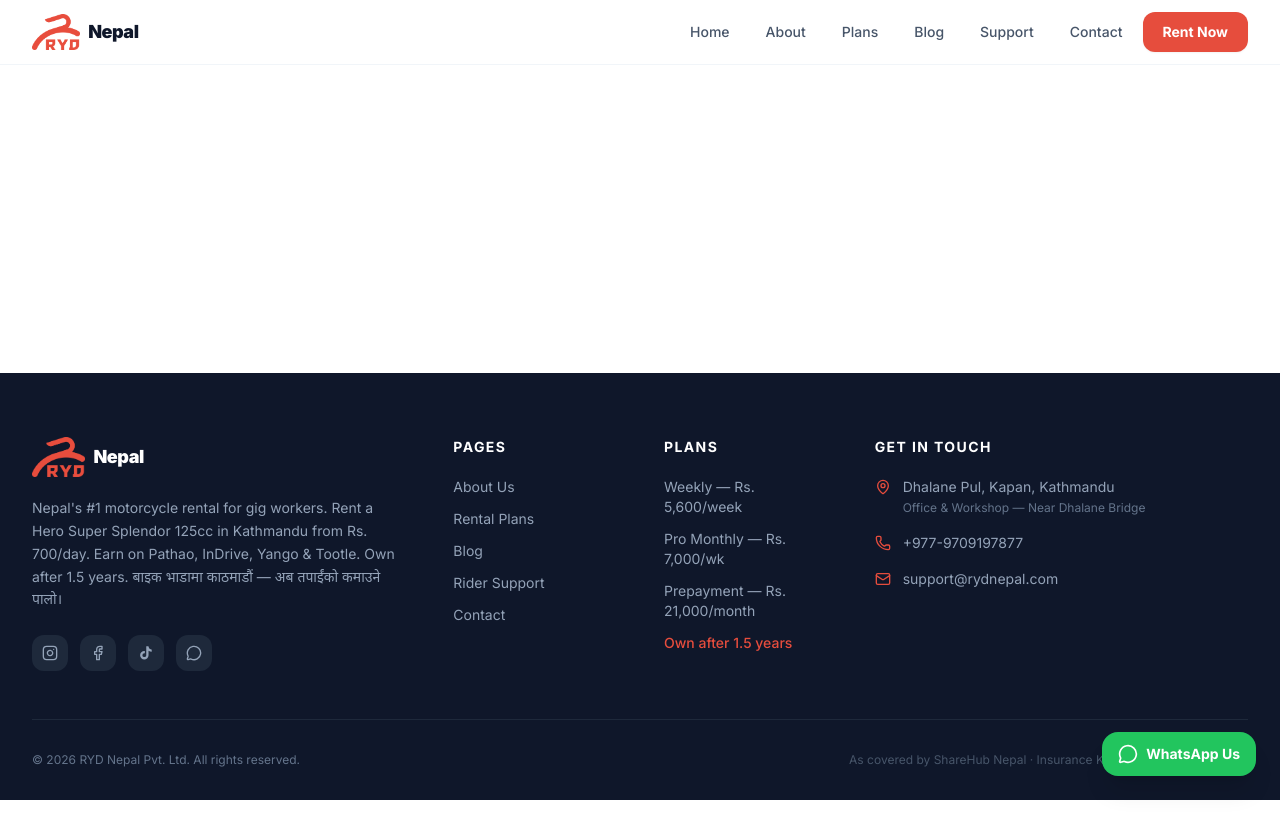
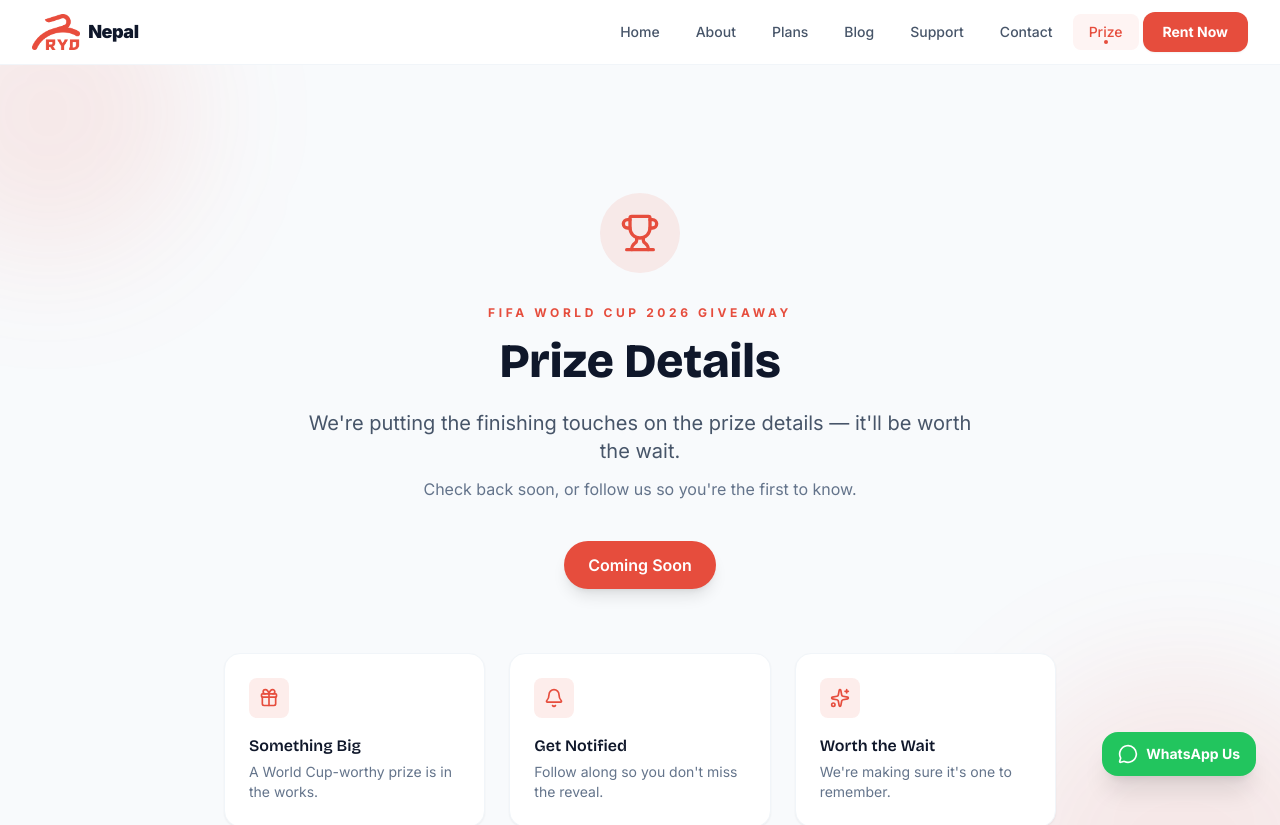
Before and after one commit to abhisekhkhatiwada/RYD-Nepal, a React (Vite) app: page /prize in a window 1280 px wide. Shown: the top 825 px of the page. Before the commit the page ends 800 px from the top, so only its background shows below. Built offline with nearby package versions, Linux system fonts and the light colour scheme.

Commit message:
feat: Prize page added and wc blog updated

```diff
--- a/App.tsx
+++ b/App.tsx
@@ -10,6 +10,7 @@
 import Contact from './pages/Contact';
 import BlogIndex from './pages/BlogIndex';
 import BlogPost from './pages/BlogPost';
+import Prize from './pages/Prize';
 
 const Navbar = () => {
   const [isOpen, setIsOpen] = useState(false);
@@ -33,6 +34,7 @@
     { name: 'Blog', path: '/blog' },
     { name: 'Support', path: '/support' },
     { name: 'Contact', path: '/contact' },
+    { name: 'Prize', path: '/prize' }
   ];
 
   const isActive = (path: string) =>
@@ -268,6 +270,7 @@
             <Route path="/services" element={<Services />} />
             <Route path="/blog" element={<BlogIndex />} />
             <Route path="/blog/:slug" element={<BlogPost />} />
+            <Route path="/prize" element={<Prize />} />
             <Route path="/support" element={<Support />} />
             <Route path="/contact" element={<Contact />} />
           </Routes>
--- a/pages/BlogIndex.tsx
+++ b/pages/BlogIndex.tsx
@@ -38,7 +38,7 @@
     tag: 'Giveaway & Events',
     tagNe: 'गिभअवे र कार्यक्रम',
     cover: '/og/predict-win-worldcup.jpg',
-    hidden: true, // unpublish flag — set to false (or delete) to go live
+    // hidden: true, // unpublish flag — set to false (or delete) to go live
   },
   {
     slug: 'how-to-become-pathao-rider-without-bike',
--- a/pages/BlogPredictWin.tsx
+++ b/pages/BlogPredictWin.tsx
@@ -59,11 +59,11 @@
 
 // [stage EN, stage NE, dates EN, dates NE]
 const SCHEDULE_ROWS: [string, string, string, string][] = [
-  ['Round of 16', 'राउन्ड अफ १६', 'July 4–7, 2026', 'जुलाई ४–७, २०२६'],
-  ['Quarter Finals', 'क्वाटर फाइनल', 'July 9–11, 2026', 'जुलाई ९–११, २०२६'],
-  ['Semi Finals', 'सेमी फाइनल', 'July 14–15, 2026', 'जुलाई १४–१५, २०२६'],
-  ['Third-Place Match', 'तेस्रो स्थानको खेल', 'July 18, 2026', 'जुलाई १८, २०२६'],
-  ['Final — MetLife Stadium, New Jersey', 'फाइनल — मेटलाइफ स्टेडियम, न्यू जर्सी', 'July 19, 2026', 'जुलाई १९, २०२६'],
+  ['Round of 16', 'राउन्ड अफ १६', 'July 4–8, 2026', 'जुलाई ४–८, २०२६'],
+  ['Quarter Finals', 'क्वाटर फाइनल', 'July 10–12, 2026', 'जुलाई १०–१२, २०२६'],
+  ['Semi Finals', 'सेमी फाइनल', 'July 15–16, 2026', 'जुलाई १५–१६, २०२६'],
+  ['Third-Place Match', 'तेस्रो स्थानको खेल', 'July 19, 2026', 'जुलाई १९, २०२६'],
+  ['Final — MetLife Stadium, New Jersey', 'फाइनल — मेटलाइफ स्टेडियम, न्यू जर्सी', 'July 20, 2026', 'जुलाई २०, २०२६'],
 ];
 
 const STEPS: [React.ComponentType<{ className?: string }>, string, string, string, string][] = [
@@ -311,7 +311,9 @@
             <thead>
               <tr className="bg-primary text-white">
                 <th className="text-left px-5 py-4 rounded-tl-2xl font-bold">{en ? 'Stage' : 'चरण'}</th>
-                <th className="text-left px-5 py-4 rounded-tr-2xl font-bold">{en ? 'Dates' : 'मिति'}</th>
+                <th className="text-left px-5 py-4 rounded-tr-2xl font-bold">
+                  {en ? 'Dates (Nepal Time)' : 'मिति (नेपाल समय अनुसार)'}
+                </th>
               </tr>
             </thead>
             <tbody>
@@ -381,10 +383,9 @@
         {/* Fine print */}
         <p className="text-xs text-slate-400 leading-relaxed mb-10">
           {en
-            ? 'This giveaway is organised by RYD Nepal Pvt. Ltd. and is not sponsored, endorsed, or administered by FIFA, Meta, or TikTok. Prizes are paid in Nepali Rupees. Winners are contacted through the platform they entered on and announced publicly on RYD Nepal\'s pages. RYD Nepal reserves the right to amend giveaway terms; any changes will be announced on the official pages.'
-            : 'यो गिभअवे RYD Nepal Pvt. Ltd. द्वारा आयोजित हो र FIFA, Meta वा TikTok द्वारा प्रायोजित वा व्यवस्थित होइन। पुरस्कार नेपाली रुपैयाँमा दिइन्छ। विजेतालाई उनीहरूले भाग लिएकै प्लेटफर्ममार्फत सम्पर्क गरिन्छ र RYD Nepal का पेजमा सार्वजनिक घोषणा गरिन्छ। गिभअवेका सर्त परिमार्जन गर्ने अधिकार RYD Nepal मा सुरक्षित छ; कुनै परिवर्तन आधिकारिक पेजमा घोषणा गरिनेछ।'}
+          ? 'This giveaway is organised by RYD Nepal Pvt. Ltd. and is not sponsored, endorsed, or administered by FIFA, Meta, or TikTok. Prizes are paid in Nepali Rupees and are subject to applicable TDS as per the prevailing Government of Nepal regulations. Winners are contacted through the platform they entered on and announced publicly on RYD Nepal\'s pages. RYD Nepal reserves the right to amend giveaway terms; any changes will be announced on the official pages.'
+          : 'यो गिभअवे RYD Nepal Pvt. Ltd. द्वारा आयोजित हो र FIFA, Meta वा TikTok द्वारा प्रायोजित, समर्थन गरिएको वा व्यवस्थापन गरिएको होइन। पुरस्कार नेपाली रुपैयाँमा प्रदान गरिनेछ र नेपाल सरकारको प्रचलित नियमअनुसार लागू हुने TDS (कर कट्टी) कटाइनेछ। विजेतालाई उनीहरूले भाग लिएकै प्लेटफर्ममार्फत सम्पर्क गरिनेछ र RYD Nepal का आधिकारिक पेजहरूमा सार्वजनिक घोषणा गरिनेछ। गिभअवेका सर्तहरू परिमार्जन गर्ने अधिकार RYD Nepal मा सुरक्षित छ; कुनै पनि परिवर्तन आधिकारिक पेजहरूमा घोषणा गरिनेछ।'}
         </p>
-
         {/* Related posts */}
         <div className="border-t border-slate-100 pt-8">
           <p className="text-xs font-bold uppercase tracking-widest text-slate-400 mb-4">{en ? 'Read next' : 'अर्को पढ्नुहोस्'}</p>
--- /dev/null
+++ b/pages/Prize.tsx
@@ -0,0 +1,115 @@
+import React from 'react';
+import { Helmet } from 'react-helmet-async';
+import { Trophy, Gift, Bell, Sparkles } from 'lucide-react';
+import { useSEO, breadcrumbJsonLd } from '../utils/seo';
+
+const SEO_TITLE = 'RYD Giveaway Prize Details | RYD Nepal';
+const SEO_DESCRIPTION =
+  'Prize details for the RYD Nepal FIFA World Cup 2026 Giveaway will be available soon.';
+
+const Prize: React.FC = () => {
+  useSEO({
+    title: SEO_TITLE,
+    description: SEO_DESCRIPTION,
+    keywords:
+      'RYD Nepal giveaway prize, FIFA World Cup 2026 prize, RYD Nepal prizes',
+    path: '/prize',
+    jsonLd: [
+      breadcrumbJsonLd([
+        { name: 'Home', url: 'https://www.rydnepal.com/' },
+        { name: 'Prize Details', url: 'https://www.rydnepal.com/prize' },
+      ]),
+      {
+        '@context': 'https://schema.org',
+        '@type': 'WebPage',
+        name: 'Prize Details',
+        description: SEO_DESCRIPTION,
+        url: 'https://www.rydnepal.com/prize',
+      },
+    ],
+  });
+
+  const teasers = [
+    {
+      icon: Gift,
+      title: 'Something Big',
+      desc: 'A World Cup-worthy prize is in the works.',
+    },
+    {
+      icon: Bell,
+      title: 'Get Notified',
+      desc: "Follow along so you don't miss the reveal.",
+    },
+    {
+      icon: Sparkles,
+      title: 'Worth the Wait',
+      desc: "We're making sure it's one to remember.",
+    },
+  ];
+
+  return (
+    <div className="animate-in fade-in duration-700">
+      <Helmet>
+        <title>{SEO_TITLE}</title>
+        <meta name="description" content={SEO_DESCRIPTION} />
+        <link rel="canonical" href="https://www.rydnepal.com/prize" />
+      </Helmet>
+
+      <section className="relative py-24 md:py-32 min-h-[70vh] flex items-center overflow-hidden bg-slate-50">
+        {/* Decorative background accents */}
+        <div
+          aria-hidden="true"
+          className="pointer-events-none absolute inset-0 -z-0"
+        >
+          <div className="absolute -top-24 -left-24 w-72 h-72 rounded-full bg-primary/10 blur-3xl" />
+          <div className="absolute -bottom-24 -right-24 w-96 h-96 rounded-full bg-primary/10 blur-3xl" />
+        </div>
+
+        <div className="relative max-w-4xl mx-auto px-4 sm:px-6 lg:px-8 text-center">
+          <div className="inline-flex items-center justify-center w-20 h-20 rounded-full bg-primary/10 mb-8 animate-in zoom-in duration-500">
+            <Trophy className="w-10 h-10 text-primary" aria-hidden="true" />
+          </div>
+
+          <p className="text-xs font-bold uppercase tracking-[0.3em] text-primary mb-4">
+            FIFA World Cup 2026 Giveaway
+          </p>
+
+          <h1 className="text-4xl md:text-5xl font-extrabold text-slate-900 mb-6">
+            Prize Details
+          </h1>
+
+          <p className="text-lg md:text-xl text-slate-600 leading-relaxed max-w-2xl mx-auto">
+            We're putting the finishing touches on the prize details —
+            it'll be worth the wait.
+          </p>
+
+          <p className="text-slate-500 mt-3">
+            Check back soon, or follow us so you're the first to know.
+          </p>
+
+          <div className="mt-10 inline-flex items-center gap-2 rounded-full bg-primary text-white px-6 py-3 font-semibold shadow-lg">
+            Coming Soon
+          </div>
+
+          {/* Teaser cards */}
+          <div className="mt-16 grid grid-cols-1 sm:grid-cols-3 gap-6 text-left">
+            {teasers.map(({ icon: Icon, title, desc }) => (
+              <div
+                key={title}
+                className="rounded-2xl bg-white border border-slate-100 shadow-sm p-6"
+              >
+                <div className="inline-flex items-center justify-center w-10 h-10 rounded-lg bg-primary/10 mb-4">
+                  <Icon className="w-5 h-5 text-primary" aria-hidden="true" />
+                </div>
+                <h2 className="font-semibold text-slate-900 mb-1">{title}</h2>
+                <p className="text-sm text-slate-500">{desc}</p>
+              </div>
+            ))}
+          </div>
+        </div>
+      </section>
+    </div>
+  );
+};
+
+export default Prize;
```
Also changed, not shown: prerender.mjs (+21 -1 lines), public/images/predict-win-poster.jpeg, public/og/predict-win-worldcup.jpg.
